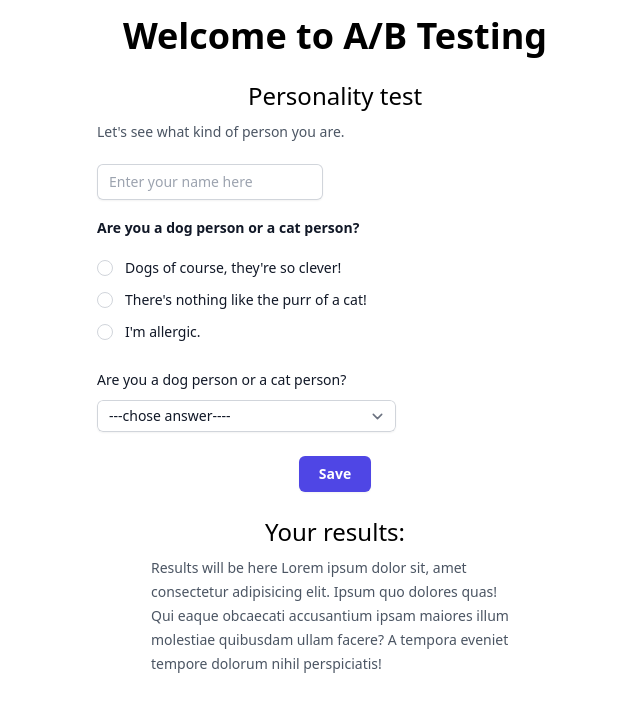
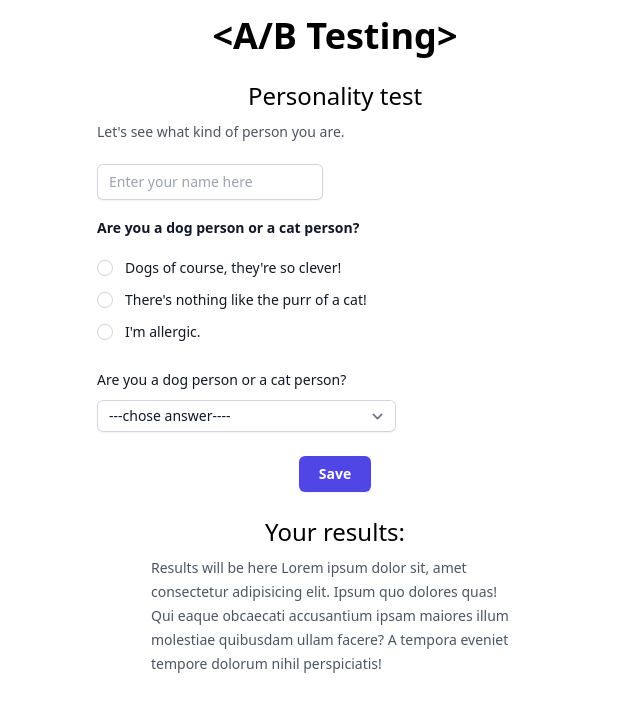
Before and after one commit to elen-oz/AB-testing, a React (Vite) app: page / in a window 1280 px wide. Shown: the top 712 px of the page, without its empty margins (305-945 px from the left). Built offline with nearby package versions, Linux system fonts and the light colour scheme.

Commit message:
change title

```diff
--- a/src/App.tsx
+++ b/src/App.tsx
@@ -31,7 +31,7 @@ const App = () => {
 
   return (
     <main className='flex flex-col items-center'>
-      <h1 className='text-4xl font-bold my-4'> Welcome to A/B Testing</h1>
+      <h1 className='text-4xl font-bold my-4'>{`<A/B Testing>`}</h1>
 
       <section>
         <h2 className='text-2xl text-center my-2'>Personality test</h2>
```
